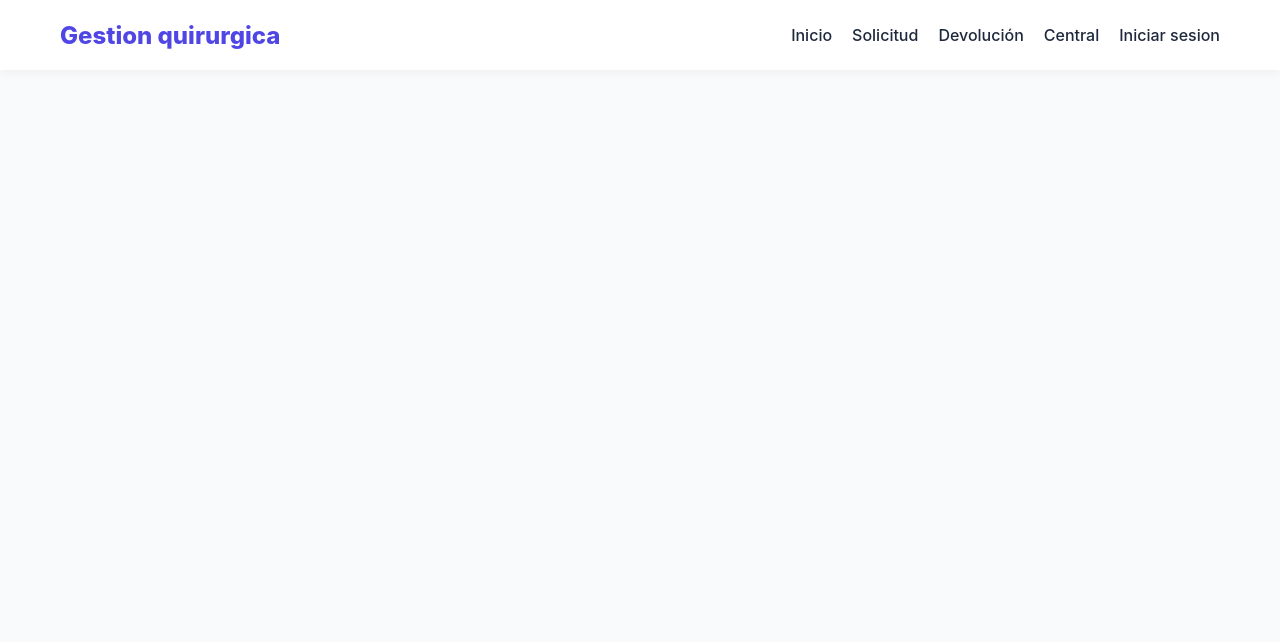
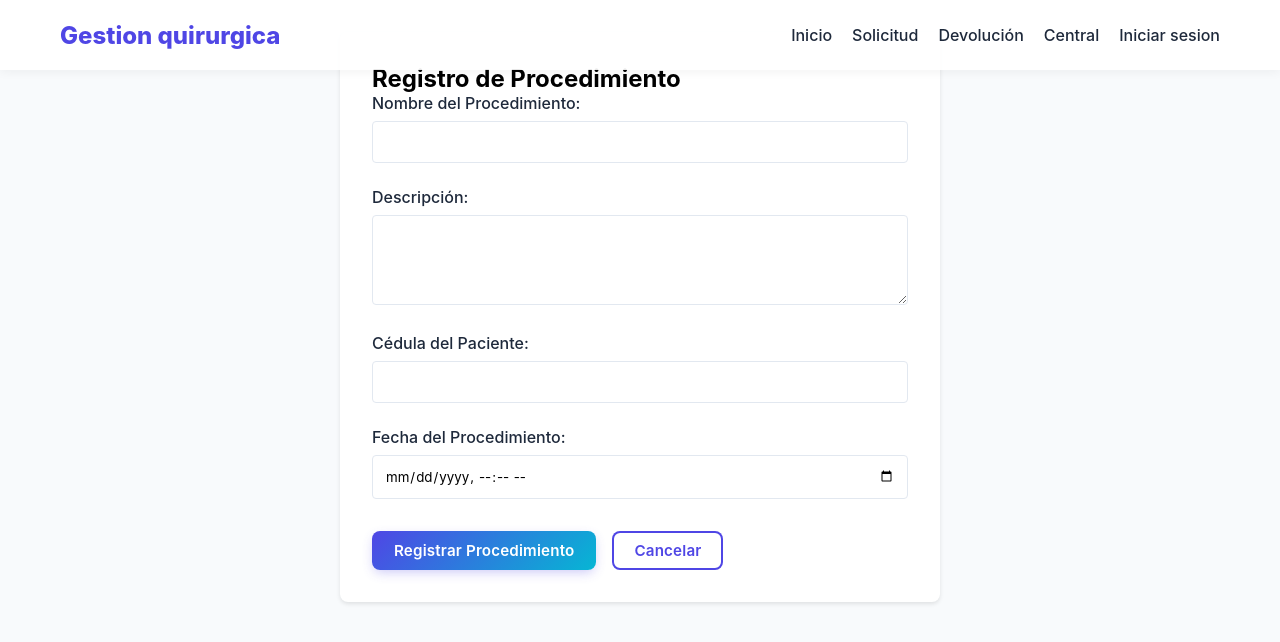
Before and after one commit to GabrielP1711/hackaton.github.io, a React (Vite) app in the folder hackaton/: page /nuevo-procedimiento in a window 1280 px wide. Shown: the top 642 px of the page. Built offline with nearby package versions, Linux system fonts and the light colour scheme.

Commit message:
nuevo_procedimientoform

```diff
--- a/hackaton/src/Estilos/styles.css
+++ b/hackaton/src/Estilos/styles.css
@@ -197,30 +197,51 @@ section {
 }
 
 /* Form Styles */
+.form-container {
+  max-width: 600px;
+  margin: 2rem auto;
+  padding: 2rem;
+  background-color: var(--white);
+  border-radius: var(--radius);
+  box-shadow: 0 2px 4px rgba(0, 0, 0, 0.1);
+}
+
 .form-group {
-    margin-bottom: 20px;
+  margin-bottom: 1.5rem;
 }
 
 .form-group label {
-    display: block;
-    margin-bottom: 8px;
-    color: var(--text-primary);
-    font-weight: 500;
+  display: block;
+  margin-bottom: 0.5rem;
+  color: var(--text-primary);
+  font-weight: 500;
 }
 
 .form-control {
-    width: 100%;
-    padding: 12px;
-    border: 1px solid #d1d5db;
-    border-radius: var(--radius);
-    font-size: 16px;
-    transition: var(--transition);
+  width: 100%;
+  padding: 0.75rem;
+  border: 1px solid #e2e8f0;
+  border-radius: var(--radius-sm);
+  transition: border-color var(--transition-fast);
 }
 
 .form-control:focus {
-    outline: none;
-    border-color: var(--primary-color);
-    box-shadow: 0 0 0 3px rgba(59, 130, 246, 0.1);
+  border-color: var(--primary-color);
+  outline: none;
+}
+
+.form-actions {
+  display: flex;
+  gap: 1rem;
+  margin-top: 2rem;
+}
+
+.alert-error {
+  background-color: #fee2e2;
+  color: #dc2626;
+  padding: 1rem;
+  border-radius: var(--radius-sm);
+  margin-bottom: 1rem;
 }
 
 /* Icons */
--- /dev/null
+++ b/hackaton/src/FormularioProcedimiento.jsx
@@ -0,0 +1,114 @@
+import React, { useState } from 'react';
+import { useNavigate } from 'react-router-dom';
+import './Estilos/styles.css';
+
+const FormularioProcedimiento = () => {
+  const navigate = useNavigate();
+  const [formData, setFormData] = useState({
+    nombre: '',
+    descripcion: '',
+    cedulaPaciente: '',
+    fecha: '',
+  });
+
+  const [error, setError] = useState('');
+
+  const handleSubmit = async (e) => {
+    e.preventDefault();
+    try {
+      // Aquí irá la lógica para enviar los datos al backend
+      console.log('Datos del formulario:', formData);
+      // Redirigir al usuario después de un registro exitoso
+      navigate('/');
+    } catch (err) {
+      setError('Error al registrar el procedimiento');
+    }
+  };
+
+  const handleChange = (e) => {
+    const { name, value } = e.target;
+    setFormData(prevState => ({
+      ...prevState,
+      [name]: value
+    }));
+  };
+
+  return (
+    <div className="container">
+      <div className="form-container">
+        <h2>Registro de Procedimiento</h2>
+        {error && <div className="alert alert-error">{error}</div>}
+
+        <form onSubmit={handleSubmit}>
+          <div className="form-group">
+            <label htmlFor="nombre">Nombre del Procedimiento:</label>
+            <input
+              type="text"
+              id="nombre"
+              name="nombre"
+              value={formData.nombre}
+              onChange={handleChange}
+              required
+              className="form-control"
+            />
+          </div>
+
+          <div className="form-group">
+            <label htmlFor="descripcion">Descripción:</label>
+            <textarea
+              id="descripcion"
+              name="descripcion"
+              value={formData.descripcion}
+              onChange={handleChange}
+              required
+              className="form-control"
+              rows="4"
+            />
+          </div>
+
+          <div className="form-group">
+            <label htmlFor="cedulaPaciente">Cédula del Paciente:</label>
+            <input
+              type="text"
+              id="cedulaPaciente"
+              name="cedulaPaciente"
+              value={formData.cedulaPaciente}
+              onChange={handleChange}
+              required
+              className="form-control"
+              pattern="[0-9]*"
+            />
+          </div>
+
+          <div className="form-group">
+            <label htmlFor="fecha">Fecha del Procedimiento:</label>
+            <input
+              type="datetime-local"
+              id="fecha"
+              name="fecha"
+              value={formData.fecha}
+              onChange={handleChange}
+              required
+              className="form-control"
+            />
+          </div>
+
+          <div className="form-actions">
+            <button type="submit" className="btn btn-primary">
+              Registrar Procedimiento
+            </button>
+            <button
+              type="button"
+              className="btn btn-secondary"
+              onClick={() => navigate('/')}
+            >
+              Cancelar
+            </button>
+          </div>
+        </form>
+      </div>
+    </div>
+  );
+};
+
+export default FormularioProcedimiento;
--- a/hackaton/src/main.jsx
+++ b/hackaton/src/main.jsx
@@ -5,6 +5,7 @@ import { Route, Routes } from "react-router-dom";
 import Login from "./Login";
 import BarraNavegacion from "./barraNavegacion";
 import HomePage from "./HomePage";
+import FormularioProcedimiento from './FormularioProcedimiento';
 
 createRoot(document.getElementById("root")).render(
   <StrictMode>
@@ -13,6 +14,7 @@ createRoot(document.getElementById("root")).render(
       <Routes>
          <Route path="/" element={<HomePage />} />
           <Route path="/login" element={<Login />} />
+          <Route path="/nuevo-procedimiento" element={<FormularioProcedimiento />} />
         {/*  <Route path="/login" element={<Login />} />*/}
         {/*  <Route path="/formSolicitud" element={<Abogados />} />*/}
         {/* <Route path="/form" element={<Clientes />} />*/}
```
